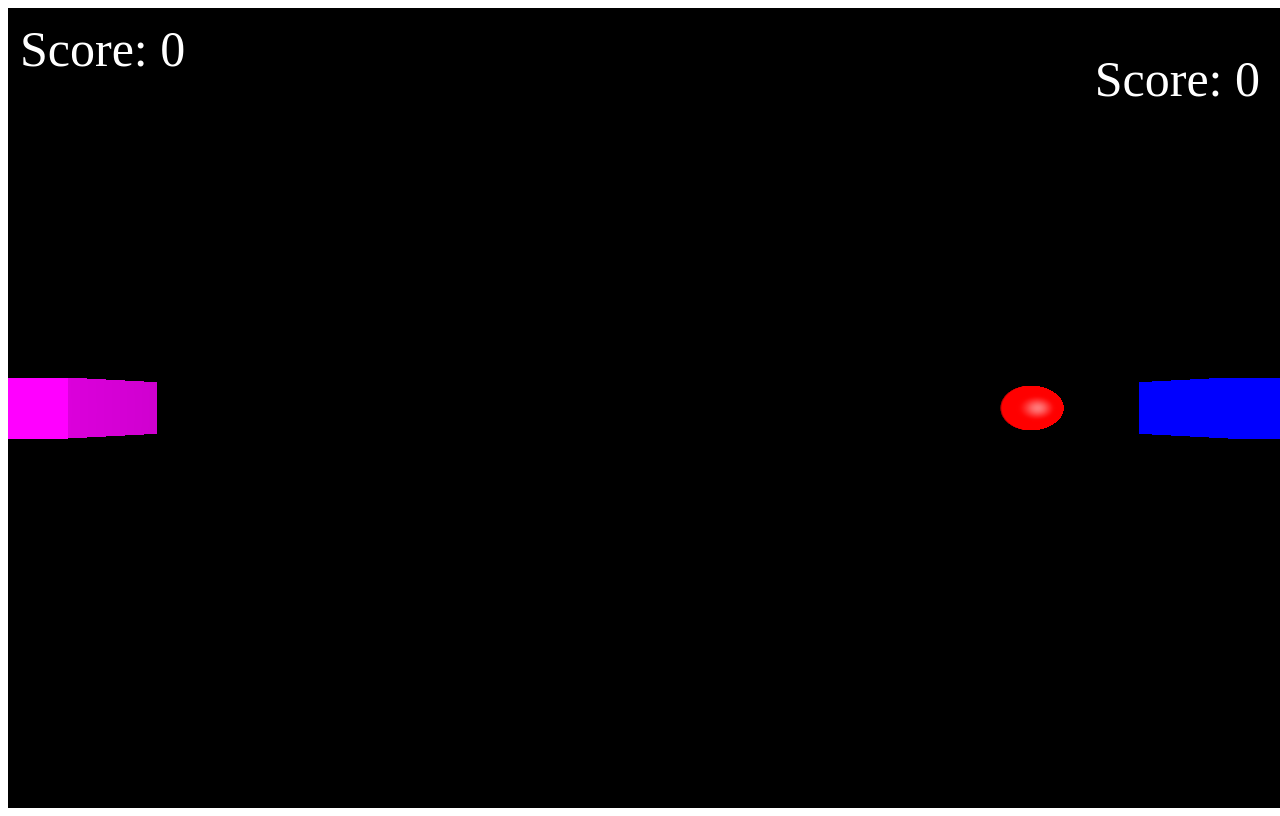
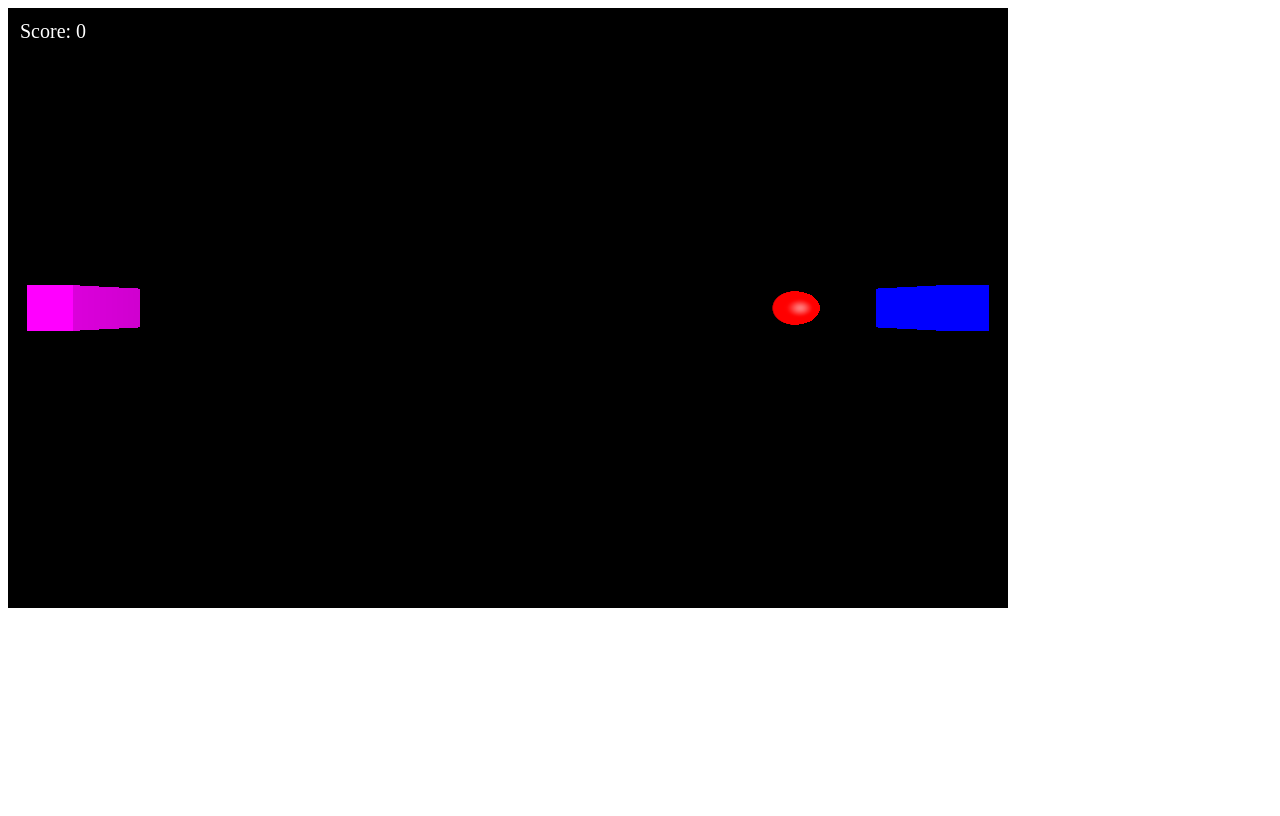
Before and after one commit to Weazerte/pong, a plain HTML site: page pong.html in a window 1280 px wide. Drawn offline with nearby package versions, Linux system fonts and the light colour scheme.

Commit message:
game is now in a canvas

```diff
--- a/pong.html
+++ b/pong.html
@@ -3,15 +3,34 @@
 <head>
     <meta charset="UTF-8">
     <meta name="viewport" content="width=device-width, initial-scale=1.0">
-    <title>Three.js Basic Setup</title>
-    <!-- <canvas id="gameCanvas" width="600" height="400"></canvas> -->
-    <div id="PLscore" style="position: absolute; top: 20px; left: 20px; color: white; font-size: 50px;">
+    <title>Pong Game</title>
+    <style>
+      /* .chat-box {
+            height: 75vh;
+            background-color: #3498db;
+            display: flex;
+            align-items: center;
+            justify-content: center;
+            color: white;
+            font-size: 24px;
+        } */
+
+    </style>
+    </head>
+    <body>
+
+    <canvas id="gameCanvas" width="1000" height="600" style="background-color: black;"></canvas>
+    <div id="PLscore" style="position: absolute; top: 20px; left: 20px; color: white; font-size: 20px;">
       Player left Score: 0
     </div>
-    <div id="PRscore" style="position: absolute; top: 50px; right: 20px; color: white; font-size: 50px;">
+
+    <div id="PRscore" style="position: absolute; top: 20px; right: 20px; color: white; font-size: 20px;">
       Player right Score: 0
     </div>
-    <script type="importmap">
+
+
+
+      <script type="importmap">
         {
             "imports": {
               "three": "https://cdn.jsdelivr.net/npm/three@0.169.0/build/three.module.js",
@@ -20,7 +39,17 @@
         }
       </script>
 
-</head>
-<body>
-  <script type="module" src="script.js"></script></body>
+      <!-- <div class="chat-container">
+        <div class="chat-box" id="chatBox">
+           Les messages s'afficheront ici
+        </div>
+
+        <div class="chat-input">
+          <input type="text" id="messageInput" placeholder="typing ...." />
+          <button onclick="sendMessage()">send</button>
+        </div>
+      </div>
+      <script type="module" src="chat.js"></script> -->
+      <script type="module" src="script.js"></script></body>
+    </body>
 </html>
--- a/script.js
+++ b/script.js
@@ -25,11 +25,7 @@ class Player {
         cube.position.x = this.x;
         cube.position.y = this.y;
         cube.position.z = this.z;
-        // const scoreprompt = new THREE.TextGeometry('Score: ' + this.scoreCount, {
-        //     font: 'helvetiker',
-        //     size: 0.5,
-        //     height: 0.1,
-        // });
+
         scene.add(cube);
     }
 
@@ -58,9 +54,11 @@ class Player {
     }
 
     moveUp(){
+        if (this.y + this.size < 8)
             this.dy += this.speed;
     }
     moveDown(){
+        if (this.y > -8)
             this.dy -= this.speed;
     }
     moveLeft(){
@@ -157,7 +155,6 @@ class ball {
         return false;  // No collision
     }
 
-
     isBallinYWall(){
         if (this.y + this.radius >= 8 || this.y - this.radius <= -8) {
             return true;
@@ -229,8 +226,22 @@ class ball {
 function updatePos() {
     player_right.y += player_right.dy;
     player_left.y += player_left.dy;
+
+    if (player_right.y + player_right.getheight() > 8) {
+        player_right.y = 8 - player_right.getheight();
+    } else if (player_right.y < -8) {
+        player_right.y = -8;
+    }
+
+    if (player_left.y + player_left.getheight() > 8) {
+        player_left.y = 8 - player_left.getheight();
+    } else if (player_left.y < -8) {
+        player_left.y = -8;
+    }
+
     player_right.pCube.position.y = player_right.y;
     player_left.pCube.position.y = player_left.y;
+
     balll.bSphere.position.x = balll.x;
     balll.bSphere.position.y = balll.y;
 }
@@ -253,19 +264,22 @@ function checkXCollision(){
 
 // ----------------- 3D setup -----------------
 
+const renderer = new THREE.WebGLRenderer({ canvas });
+renderer.setSize(canvas.width, canvas.height);
 const scene = new THREE.Scene();
-const camera = new THREE.PerspectiveCamera(100, window.innerWidth / window.innerHeight, 5, 100);
-const renderer = new THREE.WebGLRenderer();
-renderer.setSize(window.innerWidth, window.innerHeight);
-document.body.appendChild(renderer.domElement);
+const camera = new THREE.PerspectiveCamera(100, canvas.width / canvas.height, 5, 100);
+camera.position.z = 6;
+
 const geometry = new THREE.BoxGeometry();
 const player_left = new Player(-10, 0, 0, 1, 0.2, 'purple');
 player_left.sceneADD(scene);
+
 const player_right = new Player(10, 0, 0, 1, 0.2, 'blue');
 player_right.sceneADD(scene);
+
 const balll = new ball(0, 0, 0, 1, 1, 0.1, 0.4, 'red');
 balll.sceneADD(scene);
-camera.position.z = 6;
+
 const light = new THREE.PointLight('', 11111, 100);
 scene.add(light);
 light.position.set(0, 0, 20);
@@ -277,7 +291,6 @@ const updateScore = function(){
     document.getElementById('PRscore').innerText = `Score: ${player_right.getScore()}`;
 }
 
-
 document.addEventListener('keydown', movePlayer);
 document.addEventListener('keyup', stopPlayer);
 
@@ -288,13 +301,7 @@ function getMousePos(canvas, event) {
     return { x: x, y: y };
 }
 
-// canvas.addEventListener('mousemove', function(event) {
-//     const mousePos = getMousePos(canvas, event);
-//     // console.log('Mouse Position: ', mousePos);
-// });
-
 const animate = function () {
-    // console.log(player_left.gety());
     requestAnimationFrame(animate);
     if (!checkXCollision()){
         updateScore();
```
Lines whose indentation alone changed are shown as unchanged.
